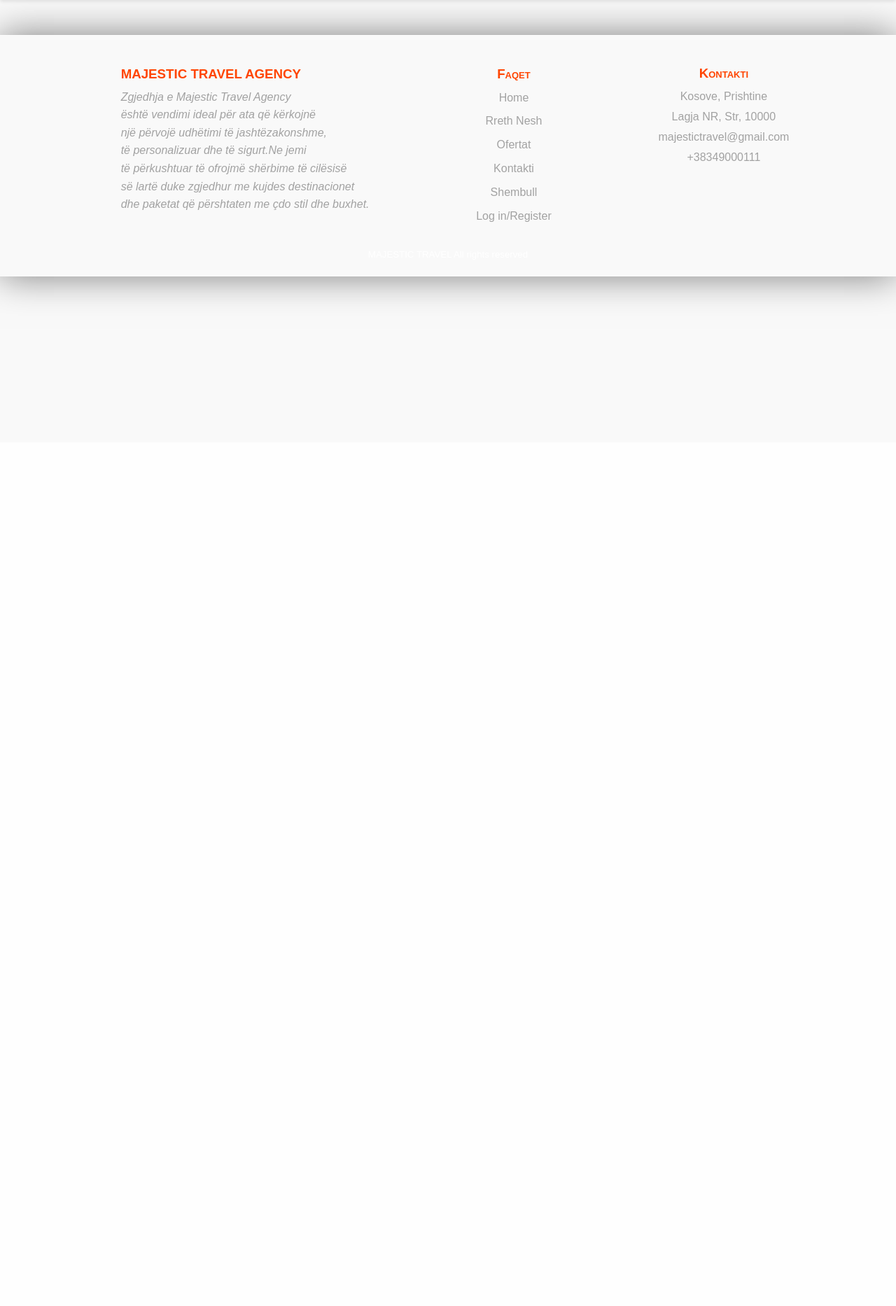
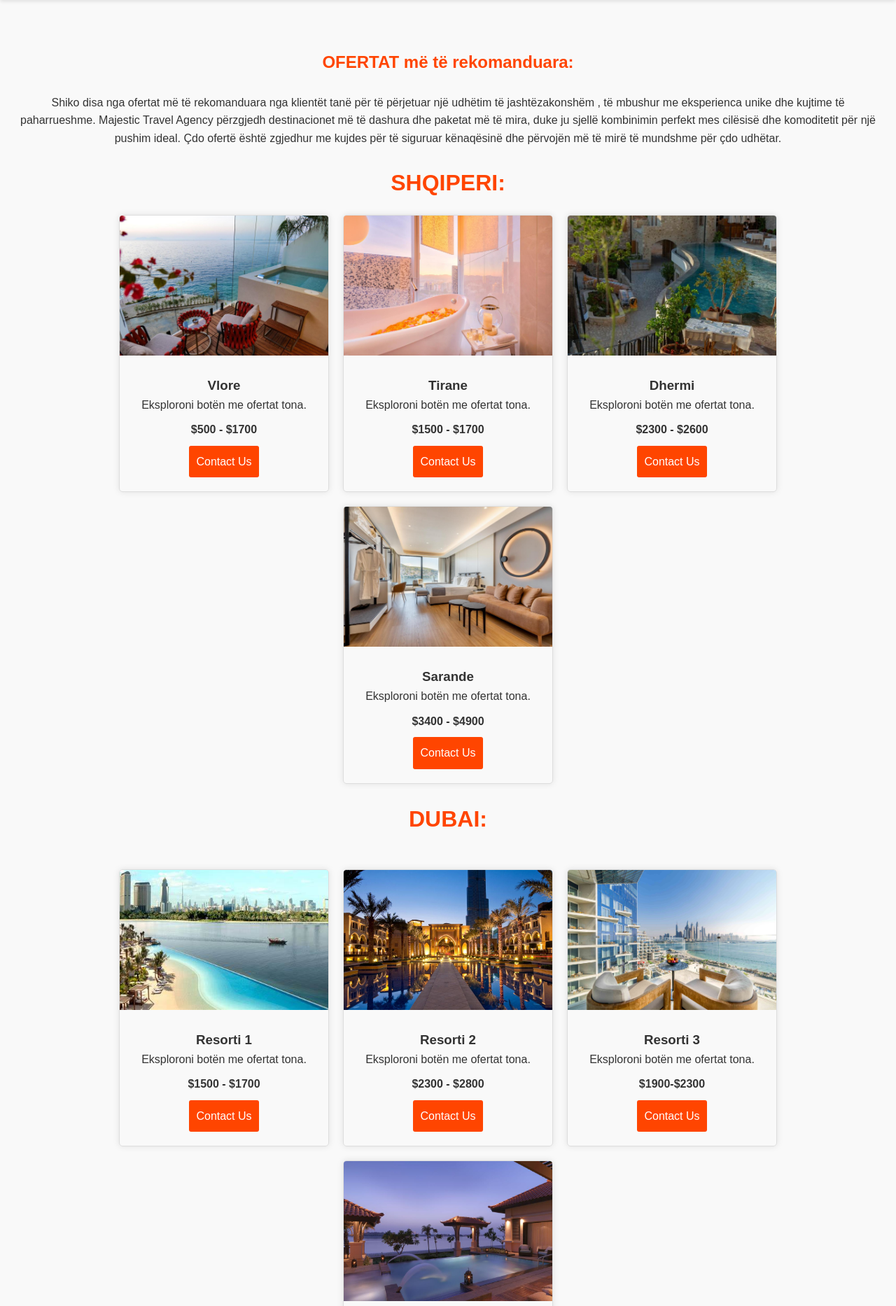
Before and after one commit to OketaShuki/TravelAgencyProjekti, a PHP site: page /ofertat.html in a window 1280 px wide. Shown: the part 168-2034 px from the top of the page at 70% size. Before the commit the page ends 603 px from the top, so only its background shows below. Run offline with PHP 8.4, Linux system fonts and the light colour scheme.

Commit message:
Krijimi i boxave me foto , cmime , tekste dhe butona per secilen ofert te caktuar dhe shtimi i disa paragrafeve

```diff
--- a/ofertat.css
+++ b/ofertat.css
@@ -47,6 +47,86 @@
     margin-left: 10px;
   }
 
+/*pjesa e teksteve fillim*/
+.packages {
+  padding: 50px 0;
+}
+.packages h2{
+  color: #ff4500;
+}
+
+/* Pjesa e paketave */
+.paketat-shqiperia,
+.paketat-dubai,
+.paketat-greqi {
+  margin-bottom: 40px;
+}
+
+#paketat-shqiperia h2,
+#paketat-dubai h2,
+#paketat-greqi h2 {
+  font-size: 2em;
+  color: #ff4500;
+  margin-bottom: 20px;
+}
+
+/*Stilizimi i boxave */
+.box-container,
+.box-container2 {
+  display: flex;
+  flex-wrap: wrap;
+  justify-content: center;
+  gap: 20px;
+}
+
+.box{
+  width: 300px;
+  border: 1px solid #ddd;
+  border-radius: 5px;
+  overflow: hidden;
+  box-shadow: 0 0 10px rgba(0, 0, 0, 0.1);
+}
+
+.image img{
+  width: 100%;
+  height: 200px;
+  object-fit: cover;
+}
+
+.content {
+  padding: 20px;
+  text-align: center;
+}
+
+.price {
+  margin-top: 10px;
+  font-weight: bold;
+  color: #333;
+}
+
+.btn {
+  display: inline-block;
+  padding: 10px;
+  margin-top: 10px;
+  background-color: #ff4500;
+  color: #fff;
+  text-decoration: none;
+  border-radius: 3px;
+}
+
+.btn:hover {
+  background-color: #ff4500;
+}
+
+.box {
+  width: 300px;
+}
+
+
+body, html {
+  margin: 0;
+  padding: 0;
+}
 
 /*Stilizimi i footer */
 .footer-content{
@@ -139,6 +219,7 @@
 }
 
 footer{
-  box-shadow: 0 0 50px rgba(0, 0, 0, 0.5);
+  width: 100%;
+  box-shadow: 0 0 50px rgba(0, 0, 0, 0.1);
   margin-top: 50px;
 }
--- a/ofertat.html
+++ b/ofertat.html
@@ -26,7 +26,169 @@
             <a href="https://www.instagram.com/" target="_blank"><img src="fototprojekt/ikonainstagramit.png" alt="Instagram"></a>
         </div>
     </header>
-</body>
+    <section class="packages" id="packages">
+        <div class="content">
+            <h2>OFERTAT më të rekomanduara:</h2>
+            <br>
+            <p>Shiko disa nga ofertat më të rekomanduara nga klientët tanë për të përjetuar një udhëtim të jashtëzakonshëm , të mbushur
+                me eksperienca unike dhe kujtime të paharrueshme. Majestic Travel Agency përzgjedh
+                destinacionet më të dashura dhe paketat më të mira, duke ju sjellë kombinimin perfekt mes cilësisë dhe komoditetit për një pushim ideal.
+                Çdo ofertë është zgjedhur me kujdes për të siguruar kënaqësinë dhe përvojën më të mirë të mundshme për çdo udhëtar.</p>
+            <br>
+
+
+            <div id="paketat-shqiperia">
+                <h2>SHQIPERI:</h2>
+                <div class="box-container">
+                    <div class="box">
+                        <div class="image">
+                            <img src="fototprojekt/vlore.jpg" alt="">
+                        </div>
+                        <div class="content">
+                            <h3>Vlore</h3>
+                            <p>Eksploroni botën me ofertat tona.</p>
+                            <div class="price">$500 - $1700</div>
+                            <a href="contactus.html" class="btn">Contact Us</a>
+                        </div>
+                    </div>
+                    <div class="box">
+                        <div class="image">
+                            <img src="fototprojekt/Tirane.jpg" alt="">
+                        </div>
+                        <div class="content">
+                            <h3>Tirane</h3>
+                            <p>Eksploroni botën me ofertat tona.</p>
+                            <div class="price">$1500 - $1700</div>
+                            <a href="contactus.html" class="btn">Contact Us</a>
+                        </div>
+                    </div>
+                    <div class="box">
+                        <div class="image">
+                            <img src="fototprojekt/dhermi.jpg" alt="">
+                        </div>
+                        <div class="content">
+                            <h3>Dhermi</h3>
+                            <p>Eksploroni botën me ofertat tona.</p>
+                            <div class="price">$2300 - $2600</div>
+                            <a href="contactus.html" class="btn">Contact Us</a>
+                        </div>
+                    </div>
+                    <div class="box">
+                        <div class="image">
+                            <img src="fototprojekt/Sarandee.jpg" alt="">
+                        </div>
+                        <div class="content">
+                            <h3>Sarande</h3>
+                            <p>Eksploroni botën me ofertat tona.</p>
+                            <div class="price">$3400 - $4900</div>
+                            <a href="contactus.html" class="btn"> Contact Us</a>
+                        </div>
+                    </div>
+                </div>
+            </div>
+            <br>
+            <div id="paketat-dubai">
+                <h2>DUBAI:</h2>
+                <br>
+                <div class="box-container">
+                    <div class="box">
+                        <div class="image">
+                            <img src="fototprojekt/dubairesort1.jpeg" alt="">
+                        </div>
+                        <div class="content">
+                            <h3>Resorti 1</h3>
+                            <p>Eksploroni botën me ofertat tona.</p>
+                            <div class="price">$1500 - $1700</div>
+                            <a href="contactus.html" class="btn">Contact Us</a>
+                        </div>
+                    </div>
+                    <div class="box">
+                        <div class="image">
+                            <img src="fototprojekt/dubairesort2.jpeg" alt="">
+                        </div>
+                        <div class="content">
+                            <h3>Resorti 2</h3>
+                            <p>Eksploroni botën me ofertat tona.</p>
+                            <div class="price">$2300 - $2800</div>
+                            <a href="contactus.html" class="btn">Contact Us</a>
+                        </div>
+                    </div>
+                    <div class="box">
+                        <div class="image">
+                            <img src="fototprojekt/dubairesort3.jpeg" alt="">
+                        </div>
+                        <div class="content">
+                            <h3>Resorti 3</h3>
+                            <p>Eksploroni botën me ofertat tona.</p>
+                            <div class="price">$1900-$2300</div>
+                            <a href="contactus.html" class="btn">Contact Us</a>
+                        </div>
+                    </div>
+                    <div class="box">
+                        <div class="image">
+                            <img src="fototprojekt/dubairesort4.jpg" alt="">
+                        </div>
+                        <div class="content">
+                            <h3>Resorti 4</h3>
+                            <p>Eksploroni botën me ofertat tona.</p>
+                            <div class="price">$1000 - $1200</div>
+                            <a href="contactus.html" class="btn">Contact Us</a>
+                        </div>
+                    </div>
+                </div>
+            </div>
+            <br>
+            <div id="paketat-greqi">
+                <h2>GREQI:</h2>
+                <br>
+                <div class="box-container">
+                    <div class="box">
+                        <div class="image">
+                            <img src="fototprojekt/greqisantorini.jpeg" alt="">
+                        </div>
+                        <div class="content">
+                            <h3>Santorini</h3>
+                            <p>Eksploroni botën me ofertat tona.s</p>
+                            <div class="price">$1500 - $1700</div>
+                            <a href="contactus.html" class="btn">Contact Us</a>
+                        </div>
+                    </div>
+                    <div class="box">
+                        <div class="image">
+                            <img src="fototprojekt/greqihalkidiki.jpeg" alt="">
+                        </div>
+                        <div class="content">
+                            <h3>Halkidiki</h3>
+                            <p>Eksploroni botën me ofertat tona.</p>
+                            <div class="price">$2300 - $2800</div>
+                            <a href="contactus.html" class="btn">Contact Us</a>
+                        </div>
+                    </div>
+                    <div class="box">
+                        <div class="image">
+                            <img src="fototprojekt/greqiathine.webp" alt="">
+                        </div>
+                        <div class="content">
+                            <h3>Athine</h3>
+                            <p>Eksploroni botën me ofertat tona.</p>
+                            <div class="price">$1900-$2300</div>
+                            <a href="contactus.html" class="btn">Contact Us</a>
+                        </div>
+                    </div>
+                    <div class="box">
+                        <div class="image">
+                            <img src="fototprojekt/greqizakynthos.jpeg" alt="">
+                        </div>
+                        <div class="content">
+                            <h3>Zakynthos</h3>
+                            <p>Eksploroni botën me ofertat tona.</p>
+                            <div class="price">$1000 - $1200</div>
+                            <a href="contactus.html" class="btn">Contact Us</a>
+                        </div>
+                    </div>
+                </div>
+            </div>
+<br>
 <footer>
     <div class="footer-div">
         <div class="travel-footer">
@@ -58,4 +220,6 @@
     </div>
     <h5 class="footer-content">MAJESTIC TRAVEL All rights reserved</h5>
 </footer>
+</body>
+
 </html>
```
Also changed, not shown: fototprojekt/Sarandee.jpg (added), fototprojekt/Tirane.jpg (added), fototprojekt/dhermi.jpg (added), fototprojekt/dubairesort1.jpeg (added), fototprojekt/dubairesort2.jpeg (added), fototprojekt/dubairesort3.jpeg (added), fototprojekt/dubairesort4.jpg (added), fototprojekt/greqiathine.webp (added), fototprojekt/greqihalkidiki.jpeg (added), fototprojekt/greqisantorini.jpeg (added), fototprojekt/greqizakynthos.jpeg (added), fototprojekt/vlore.jpg (added).
